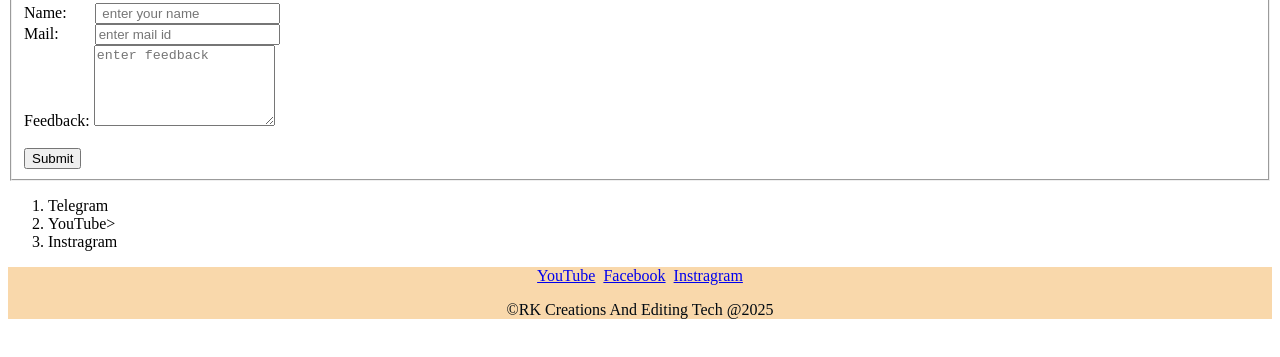
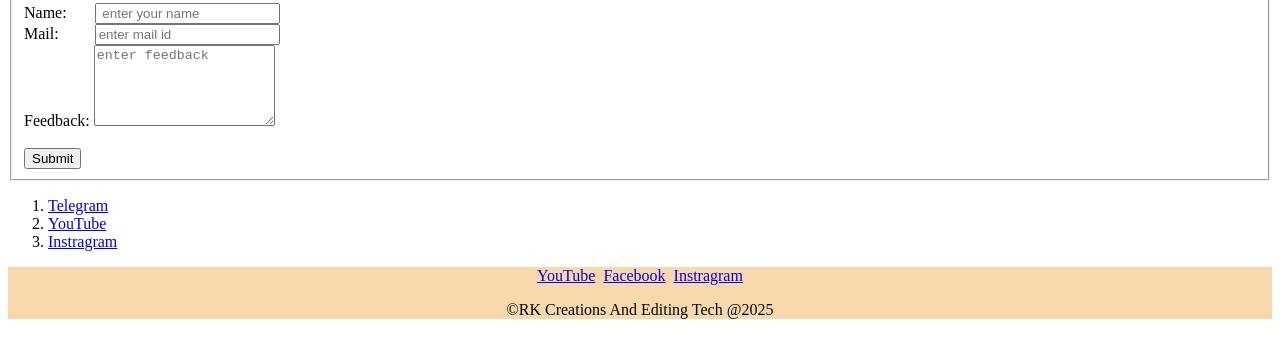
Before and after one commit to Ramakrishna-Avula/Rk, a plain HTML site: page contoct.html in a window 1280 px wide. Shown: the part 97-454 px from the top of the page. Drawn offline with Linux system fonts and the light colour scheme.

Commit message:
Update contoct.html
list of social 2 try

```diff
--- a/contoct.html
+++ b/contoct.html
@@ -33,9 +33,9 @@
     </fieldset>
     </form>
 <ol>
-    <li <a href="https://t.me/onlineshopingoffers4U">Telegram</a></li>
-    <li <a href="https://www.youtube.com/@Ramakrishnaavula">YouTube</a>></li>
-    <li <a href="https://www.instagram.com/rksworldofficial225?igsh=MTI4NWJrOHZxaGV0bA==">Instragram</a></li>
+    <li><a href="https://t.me/onlineshopingoffers4U">Telegram</a></li>
+    <li><a href="https://www.youtube.com/@Ramakrishnaavula">YouTube</a></li>
+    <li><a href="https://www.instagram.com/rksworldofficial225?igsh=MTI4NWJrOHZxaGV0bA==">Instragram</a></li>
 
 </ol>
 
```
